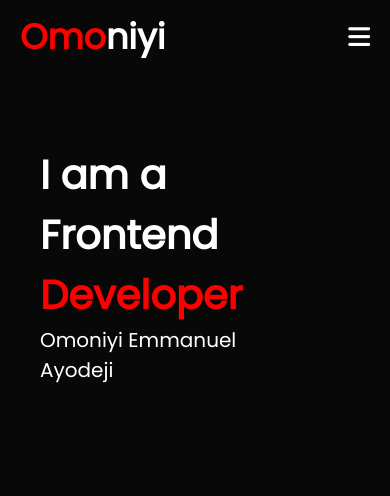
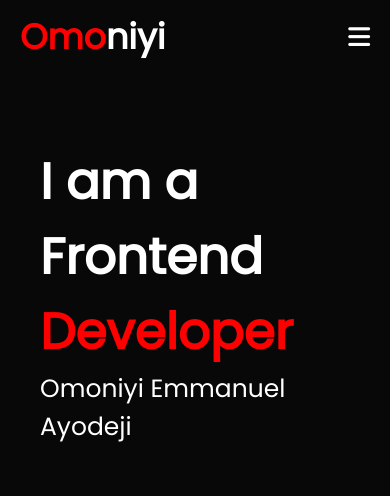
Before and after one commit to ticatelier/omoniyiemmanuel, a plain HTML site: page index.html in a window 390 px wide. Shown: the top 496 px of the page. Drawn offline with Linux system fonts and the light colour scheme; grey boxes are pictures that could not be loaded.

Commit message:
Update style.css

```diff
--- a/css/style.css
+++ b/css/style.css
@@ -382,12 +382,7 @@ nav .fas{
         height: 100px;
         margin-bottom: 50%;
     }
-    .hero-text h1{
-        font-size: 40px;
-    }
-    .hero-text p{
-        font-size: 20px;
-    }
+
     .logo{
         font-size: 35px;
     }
```
